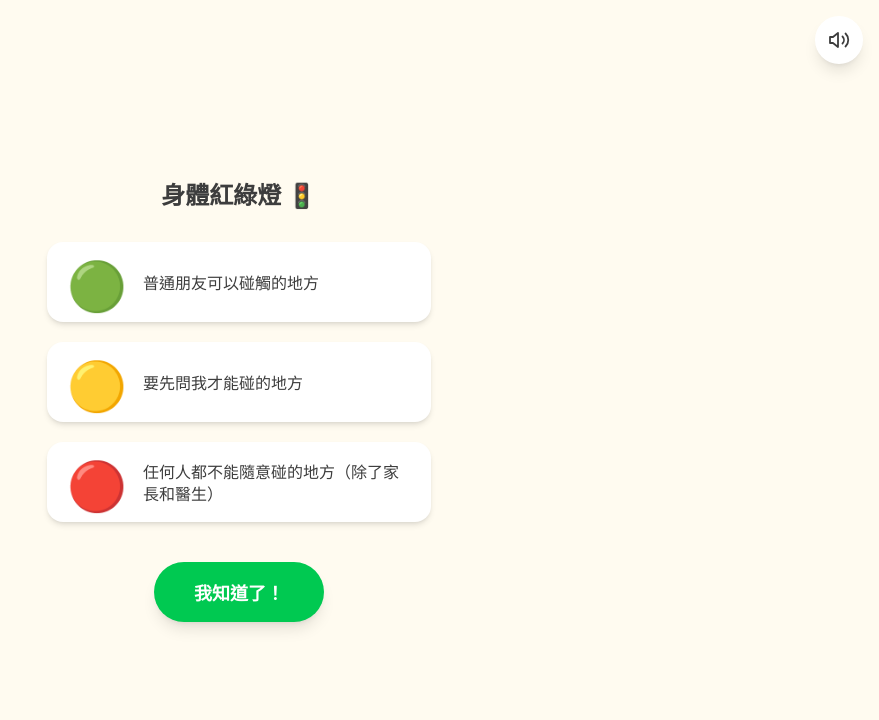
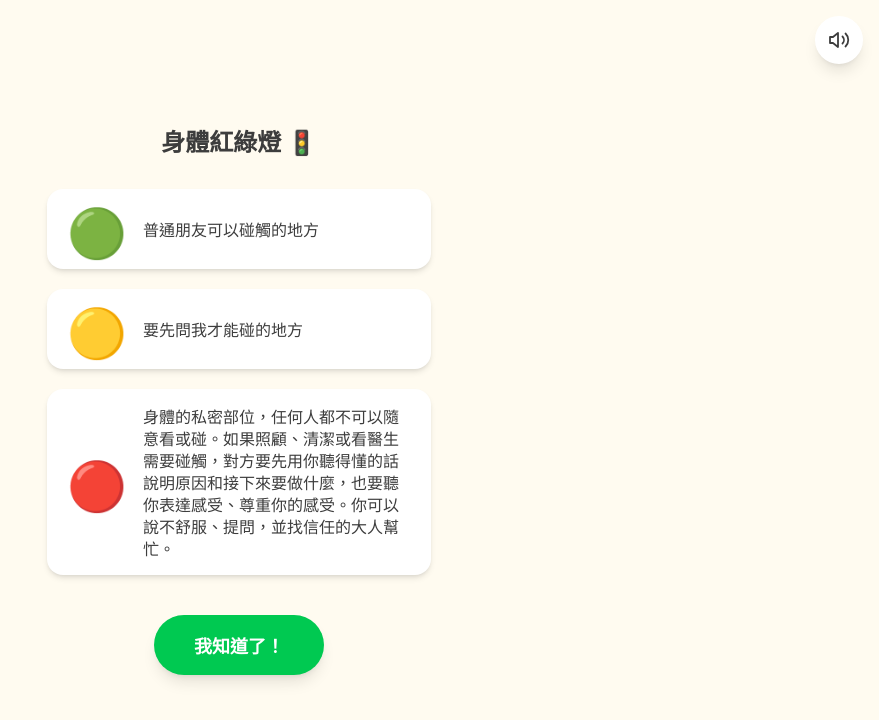
Before and after one commit to hohsiang-lab/client-renhe-child-safety-web, a React (Vite) app: page /body-traffic-light in a window 1280 px wide. Shown: the top 720 px of the page, without its empty margins (401-1280 px from the left). Built offline with nearby package versions, Linux system fonts and the light colour scheme.

Commit message:
fix(HO-3175): update red-light safety guidance

```diff
--- a/src/pages/BodyTrafficLightPage.tsx
+++ b/src/pages/BodyTrafficLightPage.tsx
@@ -19,8 +19,8 @@ const LIGHTS = [
   {
     id: "red",
     emoji: "🔴",
-    text: "任何人都不能隨意碰的地方（除了家長和醫生）",
-    audio: "/audio/btl-red.mp3",
+    text: "身體的私密部位，任何人都不可以隨意看或碰。如果照顧、清潔或看醫生需要碰觸，對方要先用你聽得懂的話說明原因和接下來要做什麼，也要聽你表達感受、尊重你的感受。你可以說不舒服、提問，並找信任的大人幫忙。",
+    audio: null,
   },
 ] as const;
 
@@ -40,8 +40,13 @@ export default function BodyTrafficLightPage() {
 
     function playNext(index: number) {
       if (cancelled || index >= LIGHTS.length) return;
+      const light = LIGHTS[index];
       setVisibleCount(index + 1);
-      play(LIGHTS[index].audio, {
+      if (!light.audio) {
+        playNext(index + 1);
+        return;
+      }
+      play(light.audio, {
         onEnd: () => {
           if (!cancelled) playNext(index + 1);
         },
```
